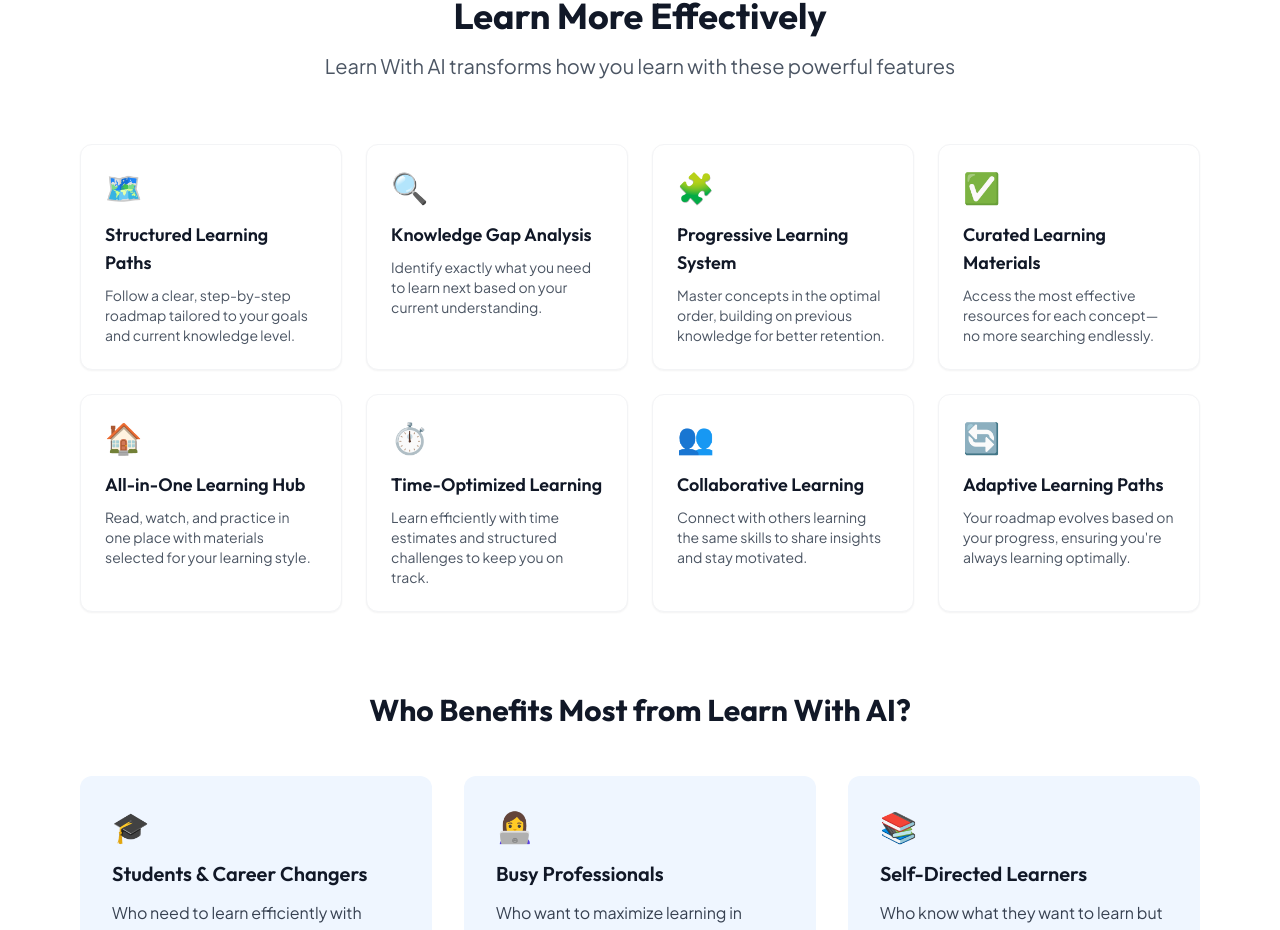
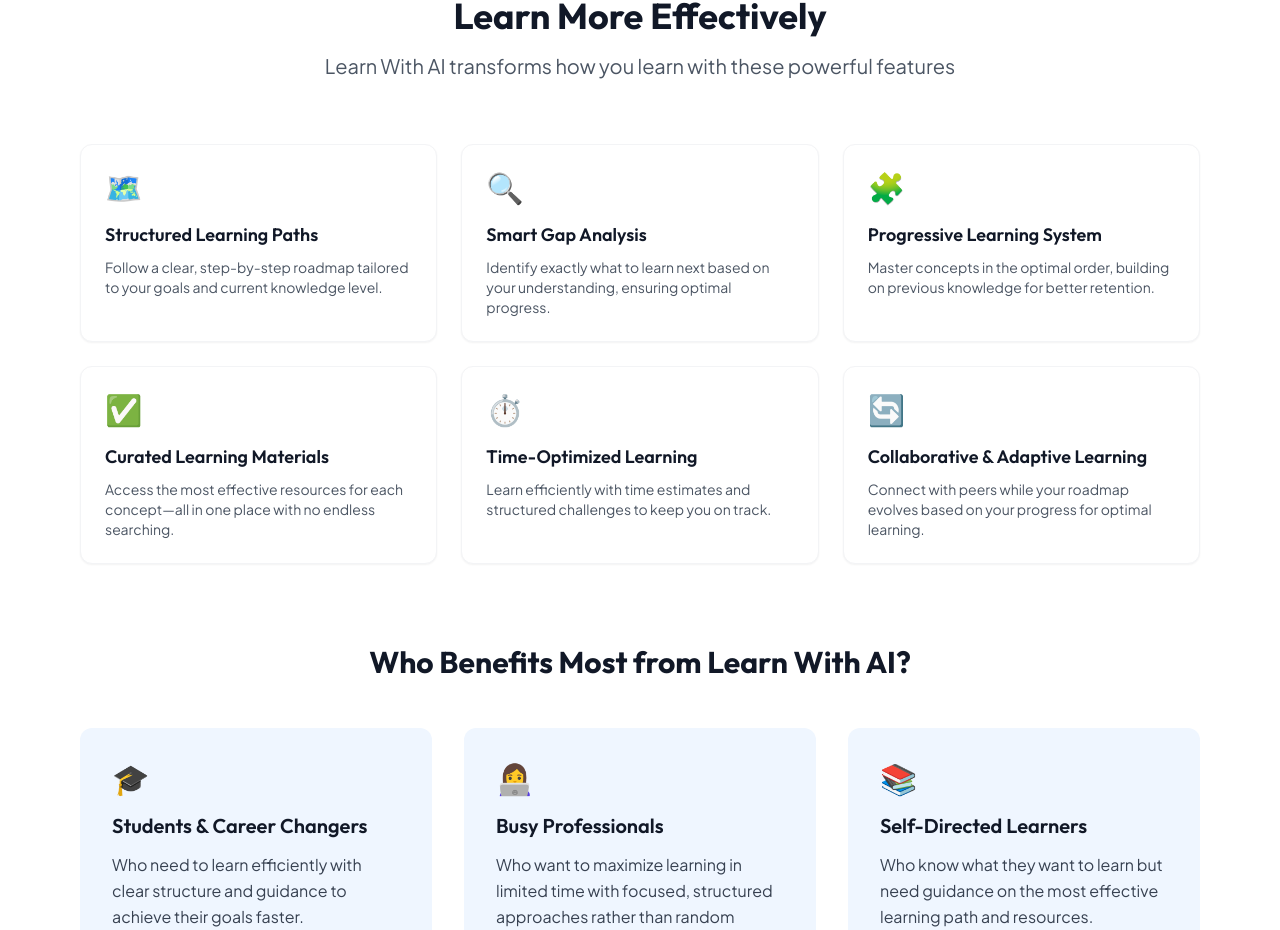
Before and after one commit to dannykonov/skilltrack, a Next.js app: page / in a window 1280 px wide. Shown: the part 2529-3459 px from the top of the page. Built offline with nearby package versions, Linux system fonts and the light colour scheme; no server answers.

Commit message:
Refactor BenefitsSection to consolidate 8 boxes into 6 for better readability and focus

```diff
--- a/src/components/BenefitsSection.tsx
+++ b/src/components/BenefitsSection.tsx
@@ -8,8 +8,8 @@ export default function BenefitsSection() {
       icon: "🗺️"
     },
     {
-      title: "Knowledge Gap Analysis",
-      description: "Identify exactly what you need to learn next based on your current understanding.",
+      title: "Smart Gap Analysis",
+      description: "Identify exactly what to learn next based on your understanding, ensuring optimal progress.",
       icon: "🔍"
     },
     {
@@ -19,13 +19,8 @@ export default function BenefitsSection() {
     },
     {
       title: "Curated Learning Materials",
-      description: "Access the most effective resources for each concept—no more searching endlessly.",
+      description: "Access the most effective resources for each concept—all in one place with no endless searching.",
       icon: "✅"
-    },
-    {
-      title: "All-in-One Learning Hub",
-      description: "Read, watch, and practice in one place with materials selected for your learning style.",
-      icon: "🏠"
     },
     {
       title: "Time-Optimized Learning",
@@ -33,13 +28,8 @@ export default function BenefitsSection() {
       icon: "⏱️"
     },
     {
-      title: "Collaborative Learning",
-      description: "Connect with others learning the same skills to share insights and stay motivated.",
-      icon: "👥"
-    },
-    {
-      title: "Adaptive Learning Paths",
-      description: "Your roadmap evolves based on your progress, ensuring you're always learning optimally.",
+      title: "Collaborative & Adaptive Learning",
+      description: "Connect with peers while your roadmap evolves based on your progress for optimal learning.",
       icon: "🔄"
     }
   ];
@@ -52,7 +42,7 @@ export default function BenefitsSection() {
           <p className="mt-4 text-xl text-gray-600">Learn With AI transforms how you learn with these powerful features</p>
         </div>
 
-        <div className="grid md:grid-cols-2 lg:grid-cols-4 gap-6">
+        <div className="grid md:grid-cols-2 lg:grid-cols-3 gap-6">
           {benefits.map((benefit, index) => (
             <div key={index} className="bg-white p-6 rounded-xl shadow-sm border border-gray-100 hover:shadow-md transition-shadow">
               <div className="text-3xl mb-4">{benefit.icon}</div>
```
